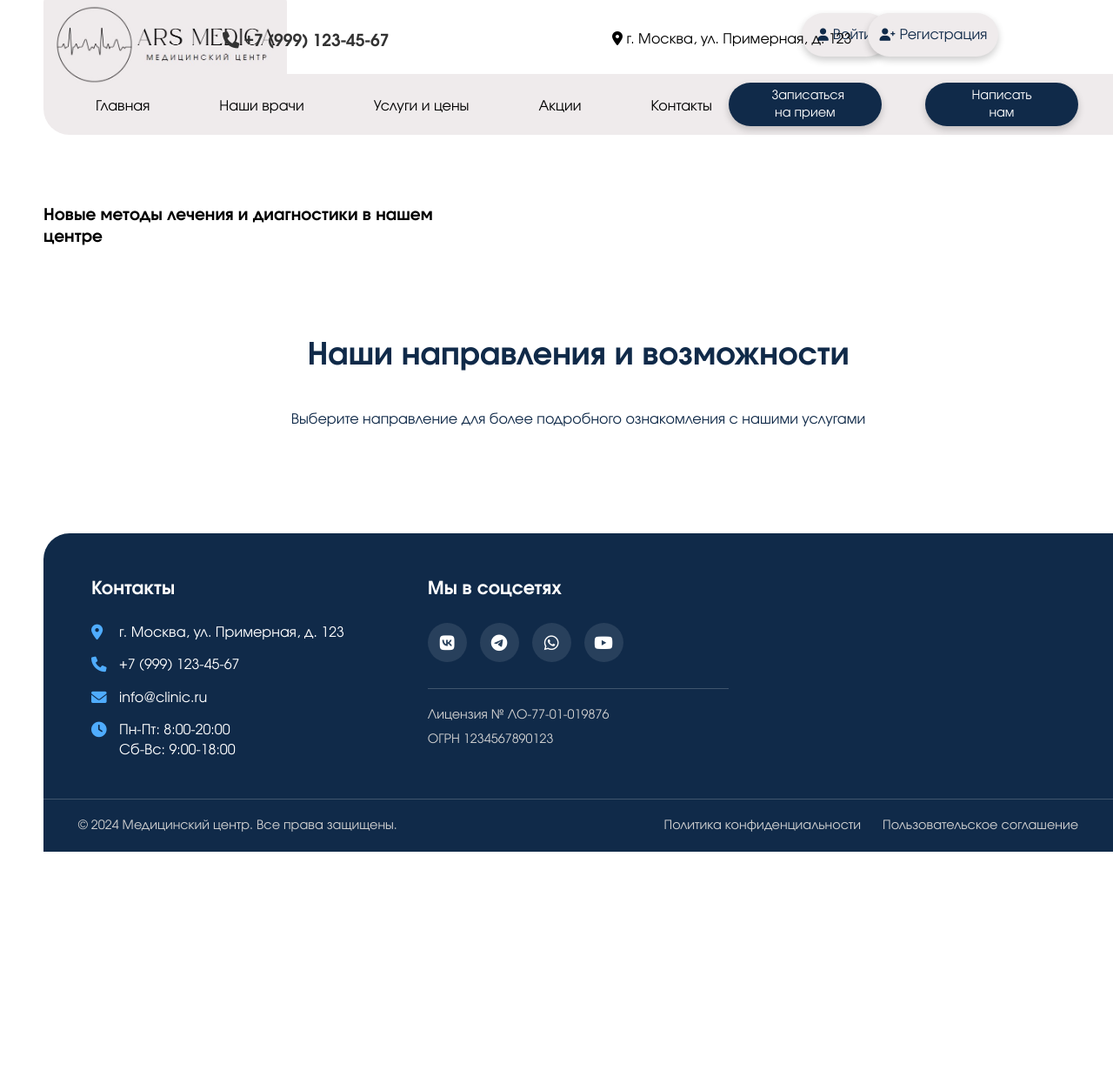
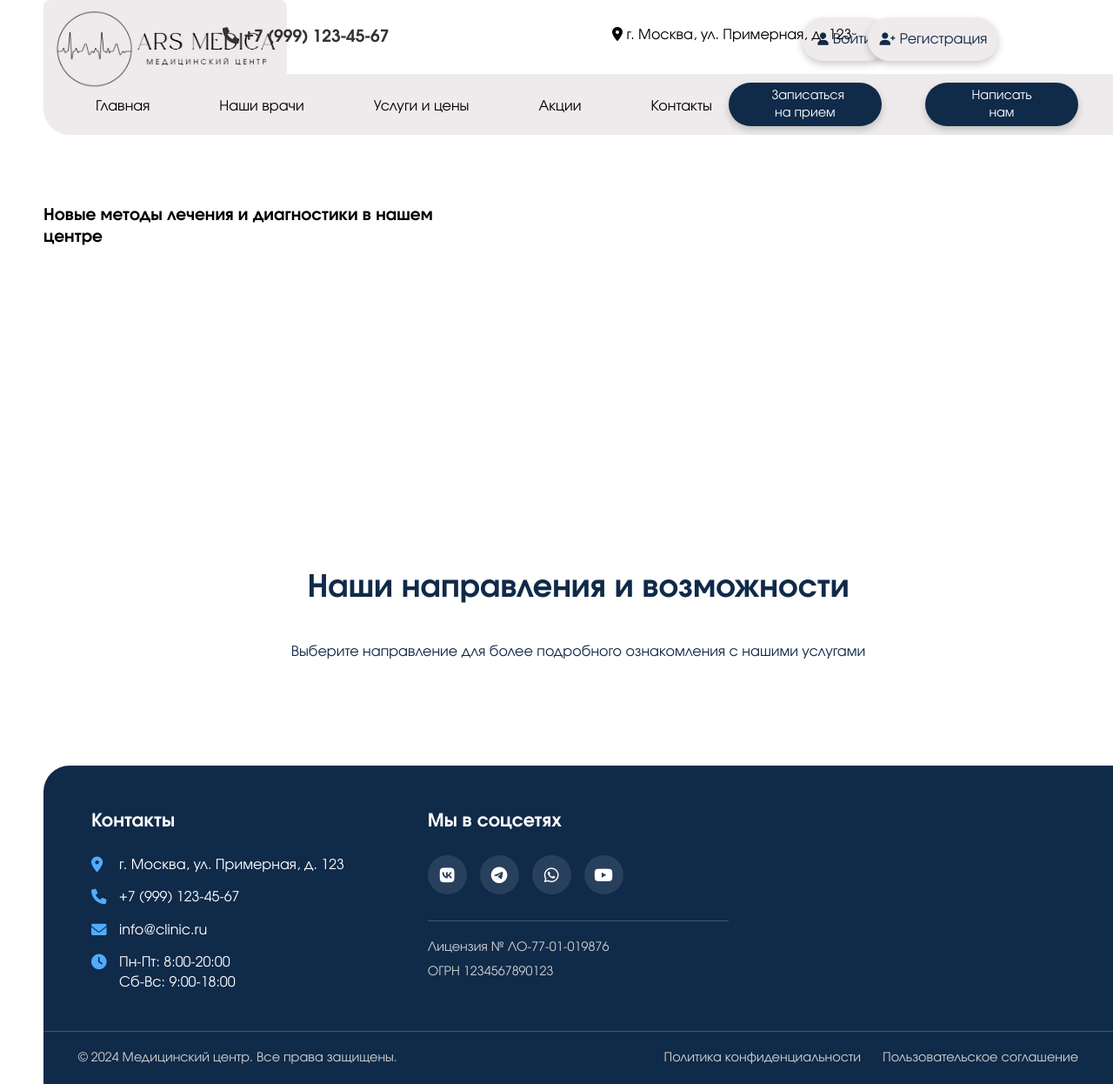
Before and after one commit to Banshee0802/ArsMed, a Django app: page / in a window 1280 px wide. Shown: the whole page at 87% size. Before the commit the page ends 979 px from the top, so only its background shows below. Run offline with Django 5.2, Linux system fonts and the light colour scheme; data that the repository does not hold is empty.

Commit message:
корретирование footer

```diff
--- a/core/static/core/css/style.css
+++ b/core/static/core/css/style.css
@@ -19,20 +19,32 @@
 }
 
 
-body {
+html, body {
     font-family: 'Evolventa', sans-serif;
+    height: 100%;
+    margin: 0;
+    padding: 0;
+}
+
+.wrapper {
+    min-height: 100%;
+    display: flex;
+    flex-direction: column;
+}
+
+.main-content {
+    flex: 1;
 }
 
 /* Стили для логотипа */
 .header-container {
-    position: relative;
-    margin-top: 20px;
+
+
 
 }
 
 .header-image {
     position: absolute;
-    top: -90px;
     left: 50px;
     z-index: 10;
 }
@@ -46,7 +58,7 @@ body {
 /* Стили для блока с номером телефона */
 .top-info {
     position: absolute;
-    top: -50px;
+    top: 30px;
     left: 20%;
     z-index: 10;
 }
@@ -62,7 +74,7 @@ body {
 /* Адрес */
 .top-info-address {
     position: absolute;
-    top: -50px;
+    top: 30px;
     left: 55%;
     z-index: 10;
 }
@@ -76,7 +88,7 @@ body {
 /* Кнопка Личный кабинет */
 
 .cabinet-btn {
-    margin-top: -70px;
+    margin-top: 20px;
     position: absolute;
     margin-left: 72%;
     width: 100px;
@@ -98,7 +110,7 @@ body {
 }
 
 .signup-btn {
-    margin-top: -70px;
+    margin-top: 20px;
     position: absolute;
     margin-left: 78%;
     width: 150px;
@@ -144,7 +156,7 @@ body {
 }
 
 .profile-btn {
-    margin-top: -70px;
+    margin-top: 20px;
     position: absolute;
     margin-left: 76%;
     width: 200px;
@@ -697,10 +709,6 @@ body {
     color: #4facfe;
 }
 
-.main-content {
-    margin-bottom: 100px;
-}
-
 @media (max-width: 768px) {
     .footer {
         margin-left: 20px;
--- a/core/templates/core/base.html
+++ b/core/templates/core/base.html
@@ -14,7 +14,7 @@
     <script src="{% static 'js/messages.js' %}" defer></script>
 </head>
 <body>
-
+<div class="wrapper">
   <!-- Шапка над навбаром -->
   <div class="header-container">
         <div class="header-image">
@@ -87,7 +87,6 @@
         {% endif %}
 
     <div class="main-content">
-
     {% block content %}{% endblock content %}
     </div>
 
@@ -150,5 +149,6 @@
             </div>
         </div>
     </footer>
+</div>
 </body>
 </html>
```
